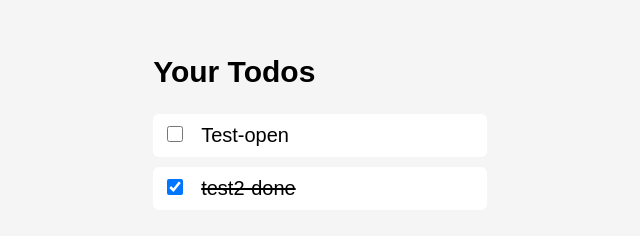
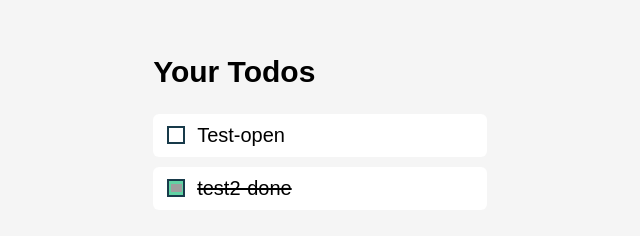
Before and after one commit to tsindek/todo-app-vue-cli, a plain HTML site: page index.html in a window 1280 px wide. Shown: the part 486-722 px from the top of the page, 320-960 px from the left. Drawn offline with nearby package versions, Linux system fonts and the light colour scheme; grey boxes are pictures that could not be loaded.

Commit message:
feat: add custom checkboxes

```diff
--- a/index.html
+++ b/index.html
@@ -40,9 +40,11 @@
             <h2 class="secondary-heading">Your Todos</h2>
             <ul class="todo-list__list">
                 <li class="todo-list__item" v-for="todo in filteredTodos" :key="">
-
-                    <input type="checkbox" name="" id="todo.id" @change="checkboxHandler(todo, $event)"
-                        :checked="todo.done" class="todo-item__checkbox">
+                    <label class="custom-checkbox">
+                        <input type="checkbox" name="" id="todo.id" @change="checkboxHandler(todo, $event)"
+                            :checked="todo.done">
+                        <span class="checkmark"></span>
+                    </label>
                     <label for="todo.id" :class="{'todo--done': todo.done}">{{todo.description}}</label>
                 </li>
             </ul>
--- a/script.js
+++ b/script.js
@@ -33,12 +33,14 @@ Vue.createApp({
 
   methods: {
     addTodo() {
+      if (this.newTodo.length >= 5) {
         this.todos.push({
           id: +new Date(),
           description: this.newTodo,
           done: false,
         });
         this.newTodo = "";
+      }
     },
 
     checkboxHandler(todo, event) {
--- a/style.css
+++ b/style.css
@@ -124,6 +124,7 @@ body {
 
 .todo-list-container {
   margin-top: 3rem;
+  margin-bottom: 3rem;
 }
 
 .todo-list__list {
@@ -140,21 +141,36 @@ body {
   padding: 0.5rem 0.7rem;
   border-radius: 0.3rem;
   list-style: none;
+  display: flex;
+  align-items: center;
 }
 
 .todo--done {
   text-decoration: line-through;
 }
 
-.todo-item__checkbox {
-  _all: unset;
-  background-color: var(--header-c);
-  width: 0.8rem;
-  height: 0.8rem;
-  margin: 0 0.9rem 0 0;
-  border: 0.12rem solid var(--radio-c-dark);
+.custom-checkbox {
+  width: 0.9rem;
+  height: 0.9rem;
+  cursor: pointer;
+  display: flex;
+  margin-right: 0.6rem;
 }
 
-.todo-item__checkbox:checked {
-  _background-color: red;
+.custom-checkbox .checkmark {
+  width: 100%;
+  height: 100%;
+  border: 2px solid var(--radio-c-dark);
+  display: block;
+  background-color: var(--header-c);
 }
+
+.custom-checkbox input:checked + .checkmark {
+  background: url(https://upload.wikimedia.org/wikipedia/commons/2/27/White_check.svg)
+    center/80% no-repeat;
+  background-color: #61d2a4;
+}
+
+.custom-checkbox input {
+  display: none;
+}
```
Lines whose indentation alone changed are shown as unchanged.
